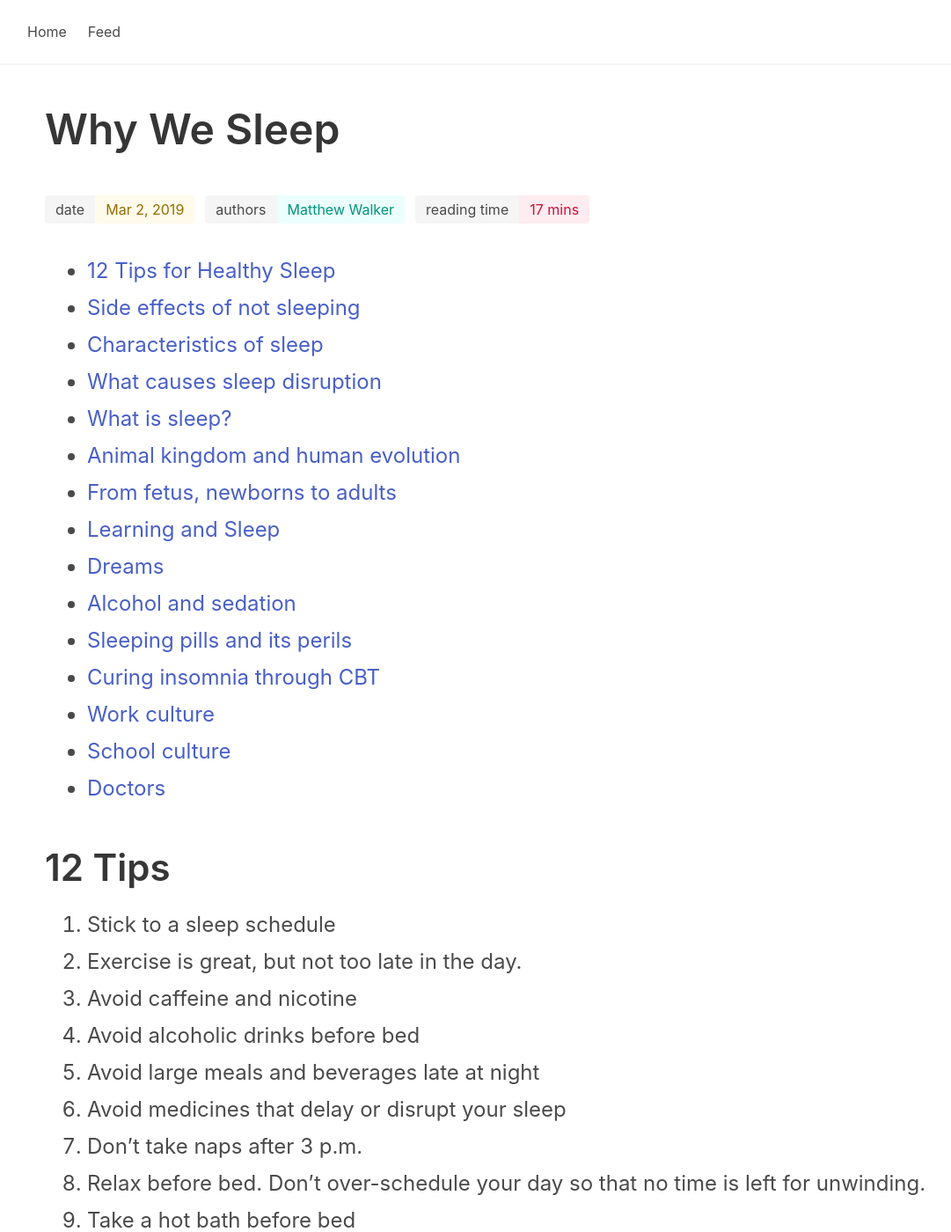
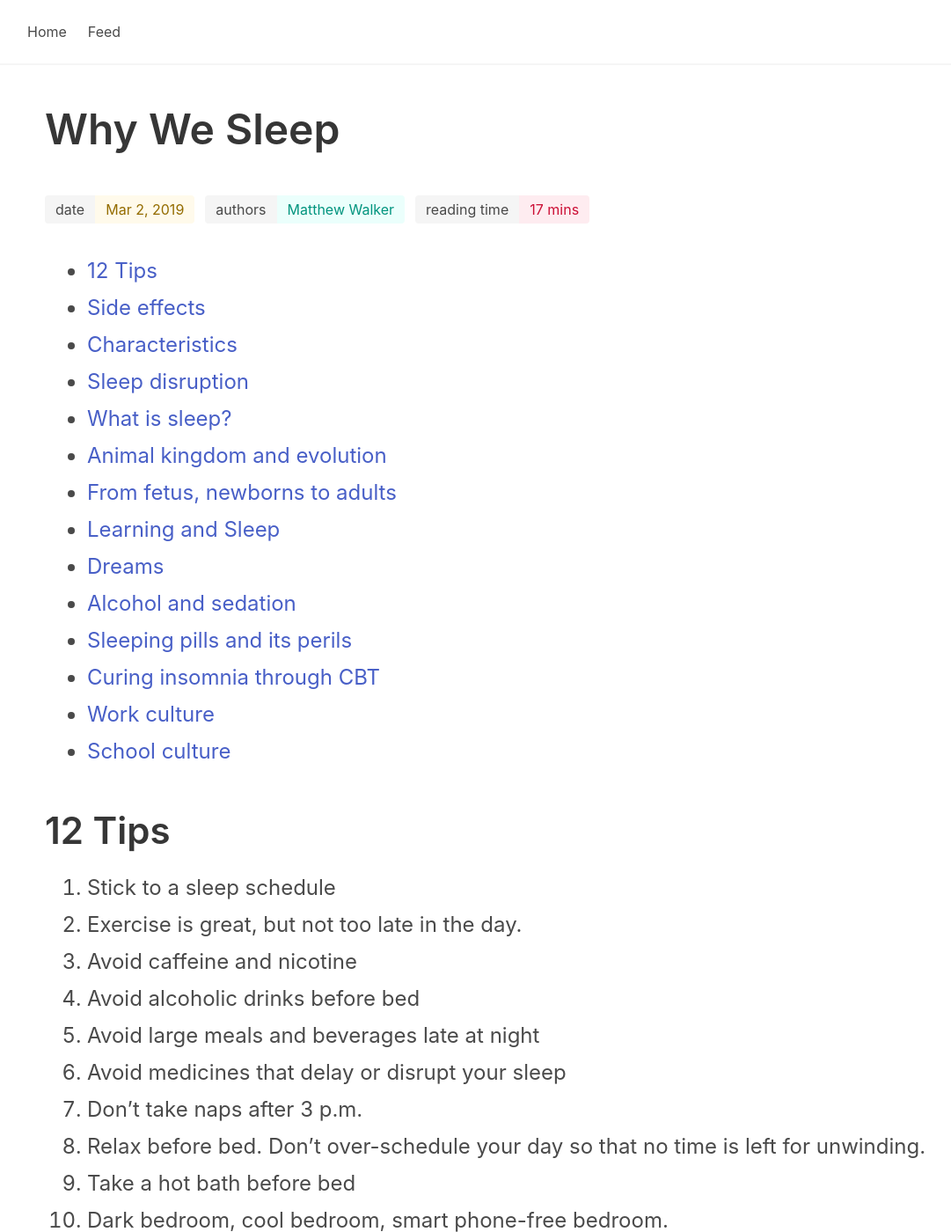
Before and after one commit to sayanee/books, a Jekyll site: the page built from _posts/2019-03-02-why-we-sleep.md, in a window 1280 px wide and 1400 px high. Shown: the whole window at 88% size, without its empty margins (13-1094 px from the left). Built offline with Jekyll 4.4.1, drawn with Linux system fonts in a browser that asks for light colours.

Commit message:
refactor: regenerate TOC

```diff
--- a/_posts/2019-03-02-why-we-sleep.md
+++ b/_posts/2019-03-02-why-we-sleep.md
@@ -8,12 +8,13 @@
 <!-- START doctoc generated TOC please keep comment here to allow auto update -->
 <!-- DON'T EDIT THIS SECTION, INSTEAD RE-RUN doctoc TO UPDATE -->
 
-- [12 Tips for Healthy Sleep](#12-tips-for-healthy-sleep)
-- [Side effects of not sleeping](#side-effects-of-not-sleeping)
-- [Characteristics of sleep](#characteristics-of-sleep)
-- [What causes sleep disruption](#what-causes-sleep-disruption)
+
+- [12 Tips](#12-tips)
+- [Side effects](#side-effects)
+- [Characteristics](#characteristics)
+- [Sleep disruption](#sleep-disruption)
 - [What is sleep?](#what-is-sleep)
-- [Animal kingdom and human evolution](#animal-kingdom-and-human-evolution)
+- [Animal kingdom and evolution](#animal-kingdom-and-evolution)
 - [From fetus, newborns to adults](#from-fetus-newborns-to-adults)
 - [Learning and Sleep](#learning-and-sleep)
 - [Dreams](#dreams)
@@ -22,7 +23,6 @@
 - [Curing insomnia through CBT](#curing-insomnia-through-cbt)
 - [Work culture](#work-culture)
 - [School culture](#school-culture)
-- [Doctors](#doctors)
 
 <!-- END doctoc generated TOC please keep comment here to allow auto update -->
 
```
Also changed, not shown: _posts/2019-01-28-what-to-expect-when-expecting.md (+0 -3 lines).
